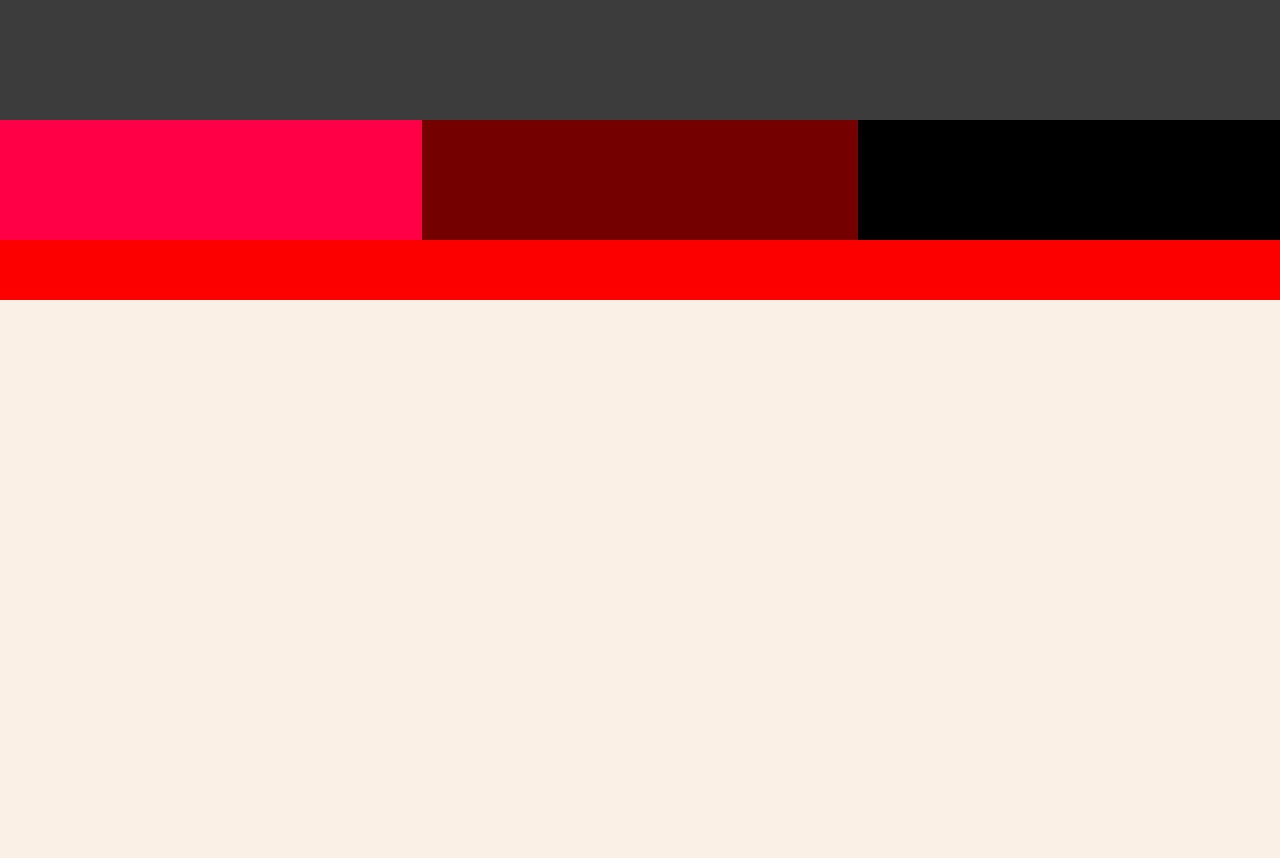
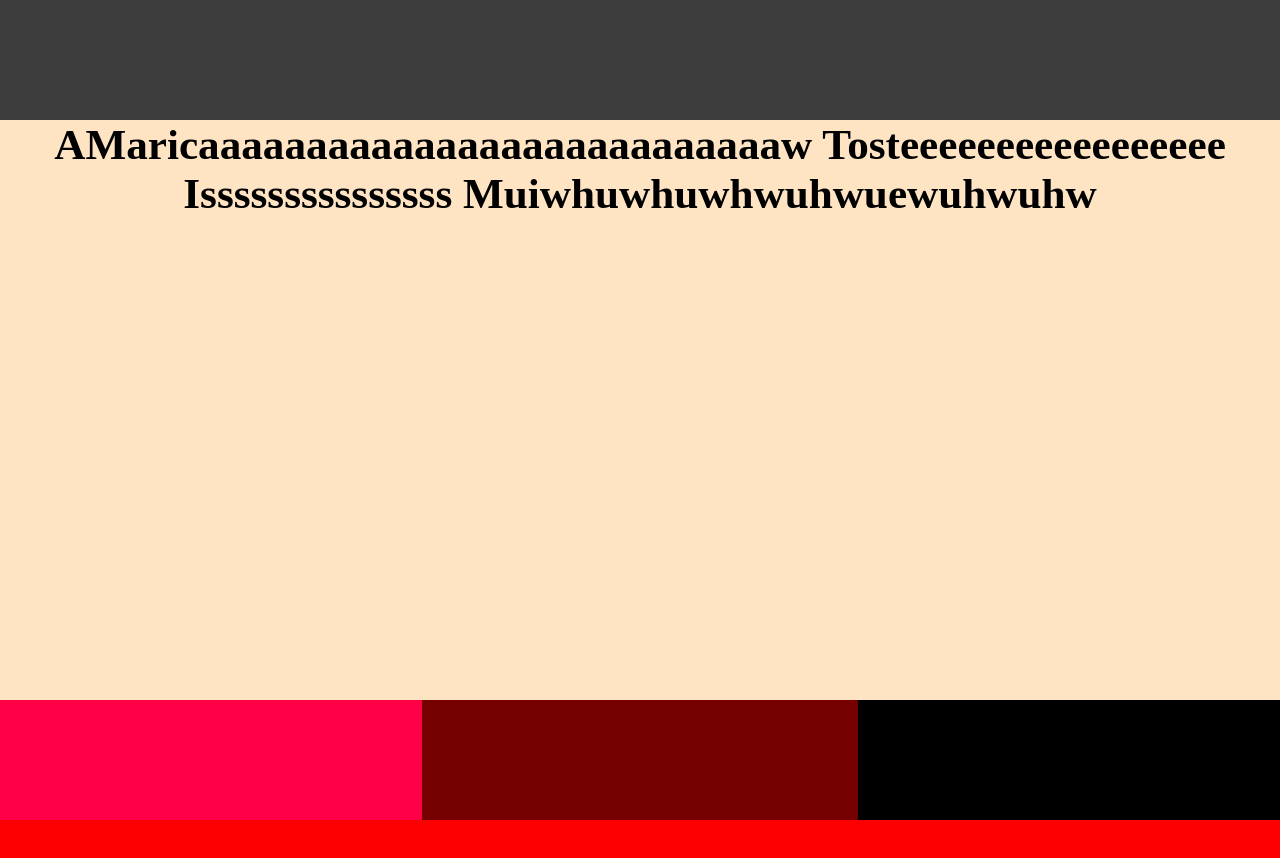
Before and after one commit to Nihilanthrope/institute_project, a plain HTML site: page Ites /home.html in a window 1280 px wide. Shown: the part 900-1758 px from the top of the page. Before the commit the page ends 1200 px from the top, so only its background shows below. Drawn offline with Linux system fonts and the light colour scheme; a web font is replaced by a local one.

Commit message:
feat: add new section with heading and style updates for two-section

```diff
--- a/Ites /home.html
+++ b/Ites /home.html
@@ -40,6 +40,9 @@
         <br>
         <blockquote class="nige"> Hlo nigeaaaaaas</blockquote>
     </section>
+    <section class="two-section">
+        <h1 class="comic"> AMaricaaaaaaaaaaaaaaaaaaaaaaaaaaaw Tosteeeeeeeeeeeeeeeee Isssssssssssssss Muiwhuwhuwhwuhwuewuhwuhw </h1>
+    </section>
     <footer class="main-footer">
         <div class="first"></div>
         <div class="sec"></div>
--- a/Ites /home_style.css
+++ b/Ites /home_style.css
@@ -80,3 +80,13 @@ blockquote {
   color:#3730a3;
   font-style:italic;
 }
+.two-section{
+    width: 100%;
+    height: 580px;
+    background-color: bisque;
+}
+.comic{
+    background-color: bisque;
+    font-size: clamp(2.7rem,8em,1rem);
+    text-align: center;
+}
```
